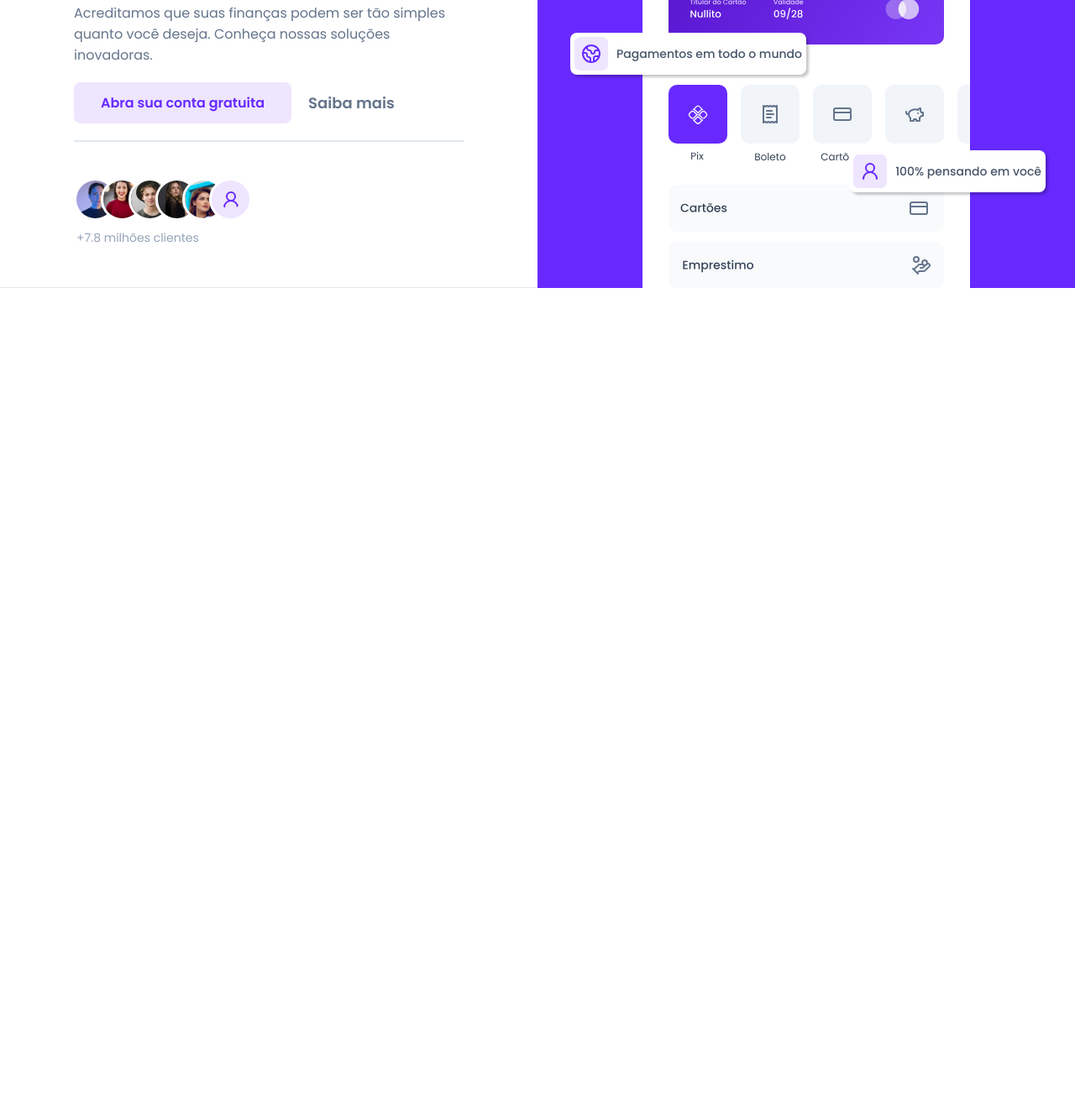
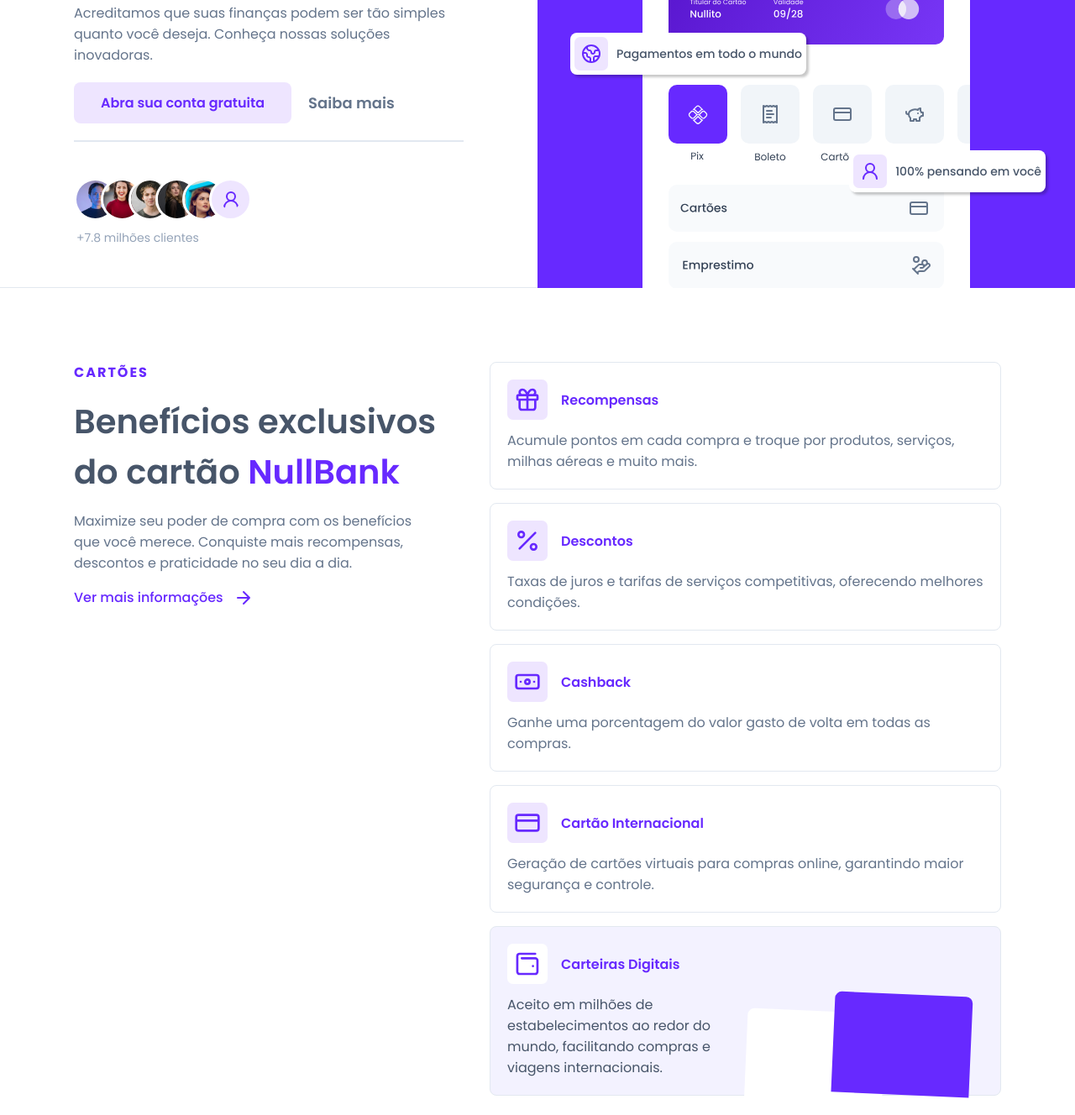
Before and after one commit to AdrianaRaubach/nullBank, a plain HTML site: page index.html in a window 1280 px wide. Shown: the part 493-1821 px from the top of the page at 84% size. Before the commit the page ends 836 px from the top, so only its background shows below. Drawn offline with Linux system fonts and the light colour scheme.

Commit message:
feat(section-1): added credit cards section

```diff
--- a/index.html
+++ b/index.html
@@ -64,7 +64,59 @@
                 </div>
                 <img src="src/images/app-1.svg" alt="NullBank app demo image" class="app-demo">
             </div>
-
+        </section>
+        <section class="credit-cards">
+            <div class="credit-column-1">
+                <h2>CARTÕES</h2>
+                <h3>Benefícios exclusivos do cartão <span>NullBank</span></h3>
+                <p>Maximize seu poder de compra com os benefícios que você merece. Conquiste mais recompensas, descontos e praticidade no seu dia a dia.</p>
+                <a href="#">Ver mais informações <img src="src/icons/arrow-right.svg" alt="arrow"></a>
+            </div>
+            <div class="credit-column-2">
+                <div class="card-benefits b1">
+                    <div class="align-span">
+                        <img src="src/icons/gift.svg" alt="gift">
+                        <span>Recompensas</span>
+                    </div>
+                    <p>Acumule pontos em cada compra e troque por produtos, serviços, milhas aéreas e muito mais.</p>
+                </div>
+                <div class="card-benefits b2">
+                    <div class="align-span">
+                        <img src="src/icons/percent.svg" alt="percent">
+                        <span>Descontos</span>
+                    </div>
+                    <p>Taxas de juros e tarifas de serviços competitivas, oferecendo melhores condições.</p>
+                    </div>
+                <div class="card-benefits b3">
+                    <div class="align-span">
+                        <img src="src/icons/banknote.svg" alt="banknote">
+                        <span>Cashback</span>
+                    </div>
+                    <p>Ganhe uma porcentagem do valor gasto de volta em todas as compras.</p>
+                </div>
+                <div class="card-benefits b4">
+                    <div class="align-span">
+                        <img src="src/icons/credit-card.svg" alt="credit-card">
+                        <span>Cartão Internacional</span>
+                    </div>
+                    <p>Geração de cartões virtuais para compras online, garantindo maior segurança e controle.</p>
+                </div>
+                <div class="card-benefits b5">
+                    <div class="align-rectangles">
+                        <div class="align-span">
+                            <img src="src/icons/wallet-minimal.svg" alt="wallet-minimal">
+                            <span>Carteiras Digitais</span>
+                        </div>
+                        <p>Aceito em milhões de estabelecimentos ao redor do mundo, facilitando compras e viagens internacionais.</p>
+                    </div>
+                    <div class="rectangles">
+                        <div class="rectangle rectangle-1"></div>
+                        <div class="rectangle rectangle-2"></div>
+                    </div>
+                </div>
+            </div>
+        </section>
+        <section class="app">
 
         </section>
     </main>
--- a/src/css/styles.css
+++ b/src/css/styles.css
@@ -24,6 +24,7 @@ html {
     font-size: 16px;
     align-items: center;
     position: sticky;
+    z-index: 100;
     top: 0;
     background-color: #FFF;
 }
@@ -75,11 +76,13 @@ html {
         flex-direction: column;
         align-items: start;
     }
+    .nav {
+        align-items: flex-start;
+    }
     .nav, .access {
         display: none;
-        align-items: start;
         flex-direction: column;
-        align-content: flex-start;
+        text-align: center;
         margin-top: 15px;
         border-top: 1px solid var(--slate-200-color);
     }
@@ -124,6 +127,14 @@ html {
     font-size: 64px;
     font-weight: 600;
 }
+@media (max-width: 768px) {
+    .presentation-1, .presentation-2 {
+        padding: 50px 50px 0 50px;
+    }
+    .main-text {
+        font-size: 50px;
+    }
+}
 .presentation-2 {
     background-color: var(--primary-500-color);
     display: flex;
@@ -134,7 +145,6 @@ html {
 }
 .clients {
     margin: 23px 23px 45px 23px;
-    /* margin-bottom: 20px; */
 }
 .clients img, .clients p {
     border-radius: 50%;
@@ -263,7 +273,113 @@ hr {
         box-shadow: 3px 3px 3px rgba(0, 0, 0, 0.219);
     }
 }
-
 .app-demo {
     align-self: flex-end;
 }
+
+/* section-2 */
+.credit-cards {
+    display: flex;
+    flex-direction: row;
+    padding: 88px 88px 0 88px;
+    gap: 60px;
+    color: var(--slate-500-color);
+}
+.credit-cards .credit-column-1 {
+    display: flex;
+    flex-direction: column;
+    flex: 0 0 435px;
+    gap: 16px;
+}
+.credit-cards .credit-column-2 {
+    display: flex;
+    flex-wrap: wrap;
+    gap: 16px;
+}
+.credit-column-1 a {
+    display: flex;
+    align-items: center;
+    gap: 12px;
+    font-weight: 500;
+}
+.credit-cards span , .credit-cards a, .credit-cards .credit-column-1 h2{
+    color: var(--primary-500-color);
+}
+.credit-cards span {
+    font-weight: 600;
+}
+.credit-cards h2 {
+    font-size: 16px;
+    letter-spacing: 2px;
+}
+.credit-cards h3 {
+    font-size: 40px;
+    font-weight: 600;
+}
+.credit-cards h3, .credit-cards .b5 p{
+    color: var(--slate-600-color);
+}
+.card-benefits {
+    padding: 20px;
+    border: 1px solid var(--slate-200-color);
+    border-radius: 8px;
+}
+.b1 , .b4 {
+    flex: 1 1 395px;
+
+}
+.b2 , .b3 {
+    flex: 1 1 330px;
+}
+.b5 {
+    width: 100%;
+}
+.align-span{
+    display: flex;
+    align-items: center;
+    gap: 16px;
+    padding-bottom:12px;
+}
+.b4 img, .b3 img, .b2 img, .b1 img {
+    background-color: var(--primary-200-color);
+    padding: 8px;
+    border-radius: 6.83px;
+}
+.b5 img {
+    background-color: #FFF;
+    padding: 8px;
+    border-radius: 6.83px;
+}
+.b5 {
+    background-color: var(--primary-100-color);
+    display: flex;
+    flex-direction: row;
+    gap:30px
+}
+.align-rectangles{
+    display: flex;
+    flex-direction: column;
+}
+.rectangles {
+    display: flex;
+    align-self: flex-end;
+}
+.rectangle {
+    width:164px;
+    height: 120px;
+    border-radius: 8px 8px 0px 0;
+    margin-top: 40px;
+    margin-bottom: -40px;
+}
+.rectangle-1 {
+    transform: rotate(2.5deg);
+    background-color: #FFF;
+    margin-right: -60px;
+    margin-top: 60px;
+
+}
+.rectangle-2 {
+    transform: rotate(2.5deg);
+    background-color: var(--primary-500-color);
+    margin-right: 15px;
+}
```
Also changed, not shown: src/css/reset.css (line endings or trailing spaces).
